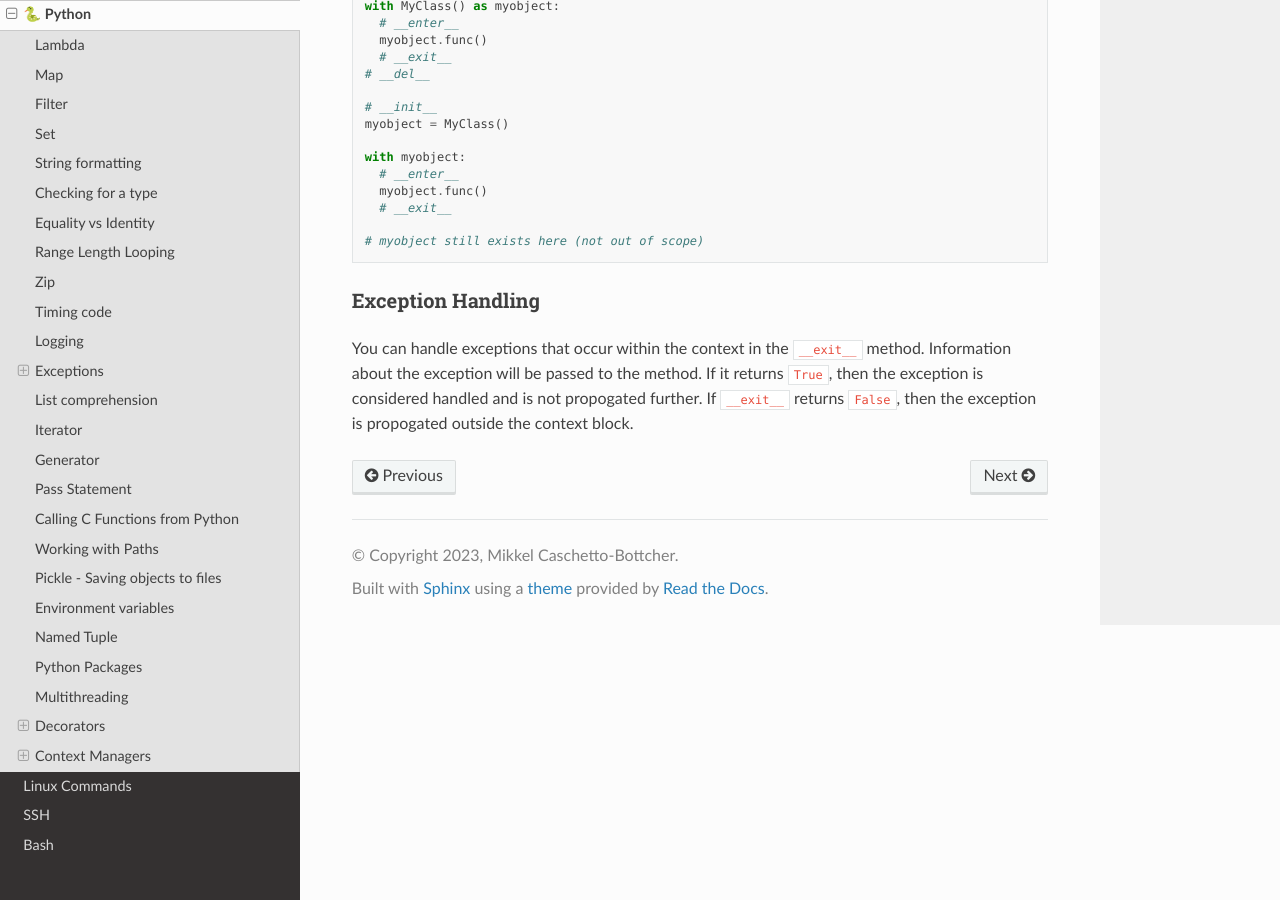
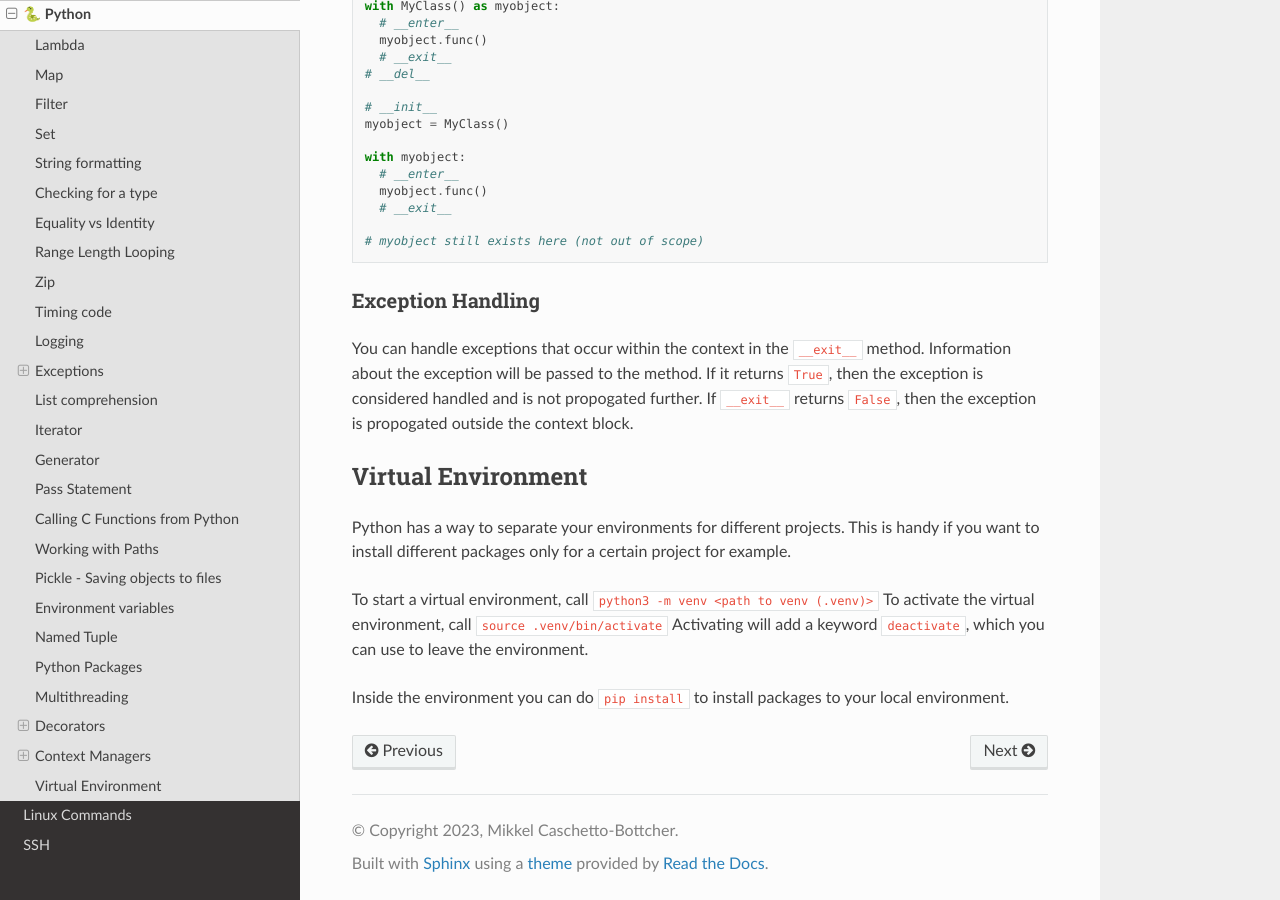
Before and after one commit to mcbottcher/my_docs, a Sphinx documentation site: the page built from docs/source/python.rst, in a window 1280 px wide and 900 px high, scrolled down 13544 px. Built offline with Sphinx 7.4.7 and the Read the Docs theme 2.0.0, drawn with Linux system fonts in a browser that asks for light colours.

Commit message:
python.rst: add section on venv

```diff
--- a/docs/source/python.rst
+++ b/docs/source/python.rst
@@ -705,3 +705,15 @@ You can handle exceptions that occur within the context in the ``__exit__`` meth
 Information about the exception will be passed to the method. If it returns ``True``, then
 the exception is considered handled and is not propogated further. If ``__exit__`` returns ``False``,
 then the exception is propogated outside the context block.
+
+Virtual Environment
+-------------------
+
+Python has a way to separate your environments for different projects. This is handy
+if you want to install different packages only for a certain project for example.
+
+To start a virtual environment, call ``python3 -m venv <path to venv (.venv)>``
+To activate the virtual environment, call ``source .venv/bin/activate``
+Activating will add a keyword ``deactivate``, which you can use to leave the environment.
+
+Inside the environment you can do ``pip install`` to install packages to your local environment.
```
